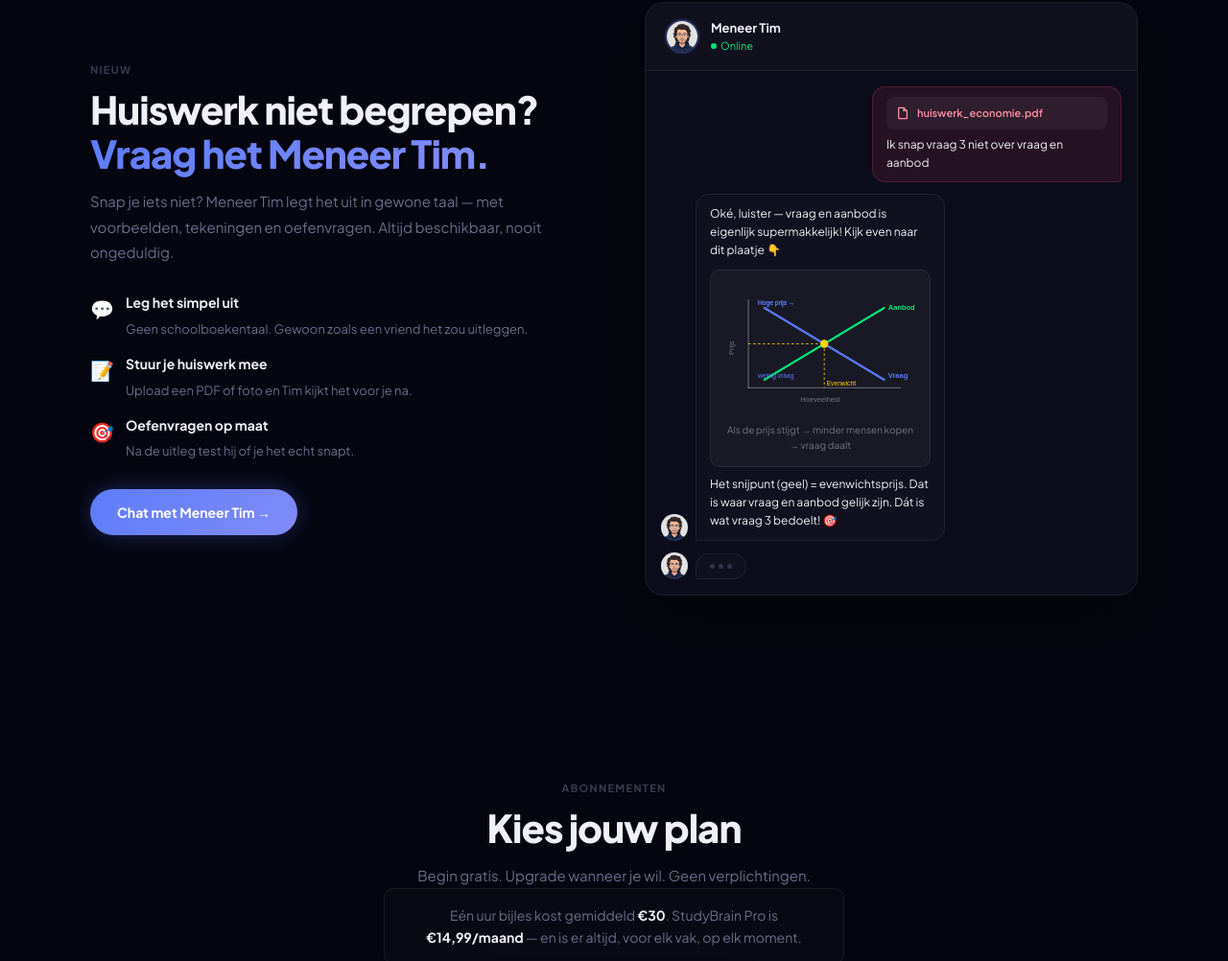
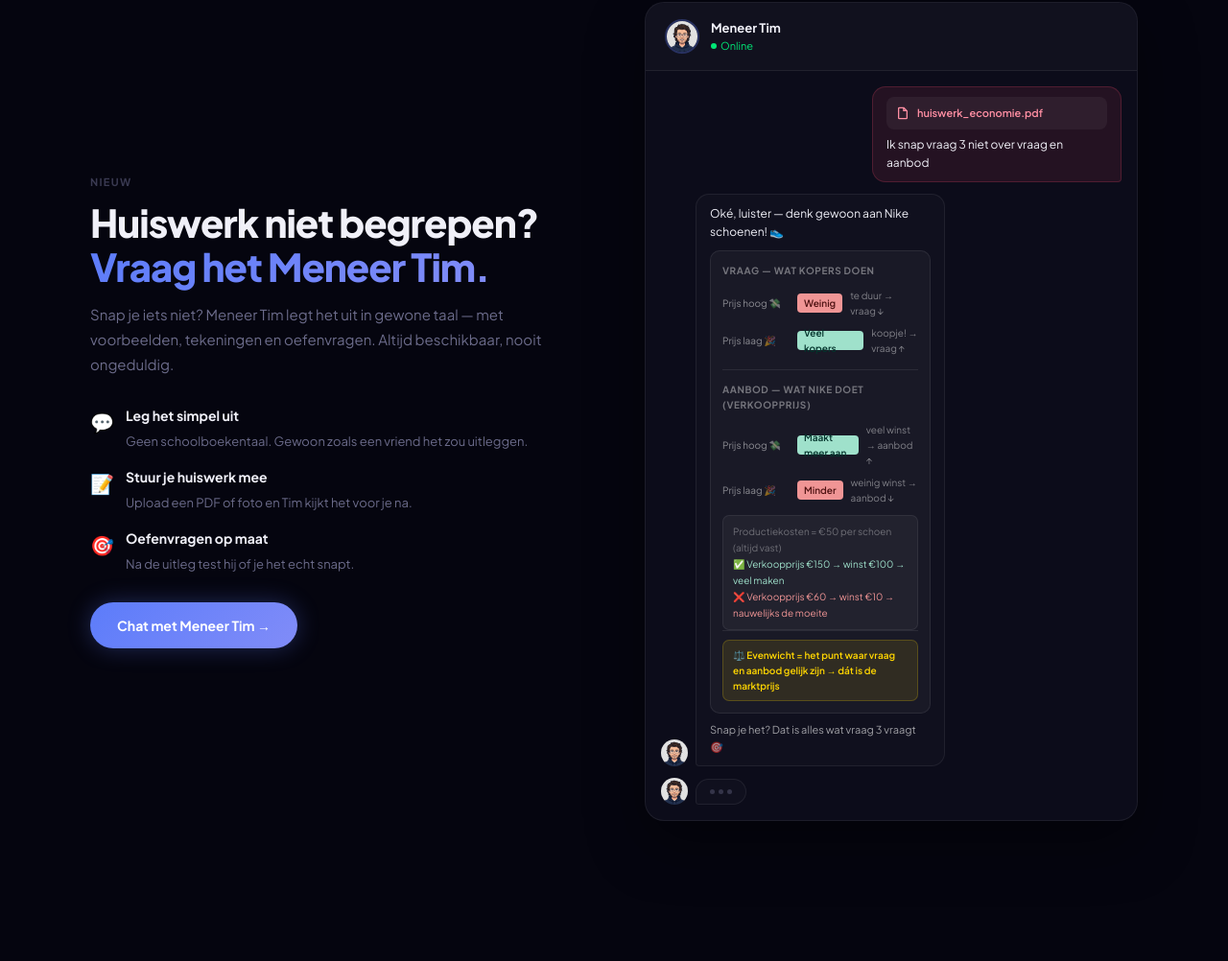
Before and after one commit to aminaddarrazi2004-beep/studybrain, a website: page index.html in a window 1280 px wide. Shown: the part 3616-4618 px from the top of the page at 96% size. Drawn offline with Linux system fonts and the light colour scheme.

Commit message:
Update index.html

```diff
--- a/index.html
+++ b/index.html
@@ -709,39 +709,48 @@
             </div>
           </div>
 
-          <!-- Tim reageert met uitleg -->
+          <!-- Tim reageert met simpele uitleg -->
           <div class="tcp-msg tim">
             <img src="tim-avatar.png" alt="Tim" style="width:28px;height:28px;border-radius:50%;object-fit:cover;flex-shrink:0;align-self:flex-end;">
             <div class="tcp-bubble tim-bubble">
-              Oké, luister — vraag en aanbod is eigenlijk supermakkelijk! Kijk even naar dit plaatje 👇
-              <!-- Simpele illustratie vraag & aanbod -->
-              <div style="margin-top:10px;background:rgba(255,255,255,0.04);border:1px solid rgba(255,255,255,0.08);border-radius:10px;padding:14px;">
-                <svg viewBox="0 0 240 160" xmlns="http://www.w3.org/2000/svg" style="width:100%;height:auto;">
-                  <!-- Assen -->
-                  <line x1="30" y1="130" x2="220" y2="130" stroke="rgba(255,255,255,0.3)" stroke-width="1.5" stroke-linecap="round"/>
-                  <line x1="30" y1="20" x2="30" y2="130" stroke="rgba(255,255,255,0.3)" stroke-width="1.5" stroke-linecap="round"/>
-                  <!-- As labels -->
-                  <text x="120" y="148" text-anchor="middle" fill="rgba(255,255,255,0.4)" font-size="9" font-family="sans-serif">Hoeveelheid</text>
-                  <text x="12" y="80" text-anchor="middle" fill="rgba(255,255,255,0.4)" font-size="9" font-family="sans-serif" transform="rotate(-90,12,80)">Prijs</text>
-                  <!-- Vraagcurve (daalt) -->
-                  <line x1="50" y1="30" x2="200" y2="120" stroke="#5c7cfa" stroke-width="2.5" stroke-linecap="round"/>
-                  <text x="205" y="118" fill="#5c7cfa" font-size="9" font-weight="bold" font-family="sans-serif">Vraag</text>
-                  <!-- Aanbodcurve (stijgt) -->
-                  <line x1="50" y1="120" x2="200" y2="30" stroke="#00e676" stroke-width="2.5" stroke-linecap="round"/>
-                  <text x="205" y="32" fill="#00e676" font-size="9" font-weight="bold" font-family="sans-serif">Aanbod</text>
-                  <!-- Snijpunt -->
-                  <circle cx="125" cy="75" r="5" fill="#ffd600"/>
-                  <line x1="125" y1="75" x2="125" y2="130" stroke="#ffd600" stroke-width="1" stroke-dasharray="3,3"/>
-                  <line x1="30" y1="75" x2="125" y2="75" stroke="#ffd600" stroke-width="1" stroke-dasharray="3,3"/>
-                  <text x="128" y="127" fill="#ffd600" font-size="8" font-family="sans-serif">Evenwicht</text>
-                  <!-- Pijl labels -->
-                  <text x="42" y="26" fill="#5c7cfa" font-size="8" font-family="sans-serif">Hoge prijs →</text>
-                  <text x="42" y="26" fill="#5c7cfa" font-size="8" font-family="sans-serif">Hoge prijs →</text>
-                  <text x="42" y="118" fill="#5c7cfa" font-size="8" font-family="sans-serif">weinig vraag</text>
-                </svg>
-                <div style="font-size:10px;color:rgba(255,255,255,0.4);margin-top:6px;text-align:center;">Als de prijs stijgt → minder mensen kopen → vraag daalt</div>
+              Oké, luister — denk gewoon aan Nike schoenen! 👟
+              <div style="margin-top:10px;background:rgba(255,255,255,0.04);border:1px solid rgba(255,255,255,0.08);border-radius:10px;padding:12px;font-size:11px;">
+
+                <div style="font-size:10px;font-weight:700;letter-spacing:0.06em;text-transform:uppercase;color:rgba(255,255,255,0.4);margin-bottom:10px;">Vraag — wat kopers doen</div>
+                <div style="display:flex;align-items:center;gap:8px;margin-bottom:7px;">
+                  <div style="font-size:10px;color:rgba(255,255,255,0.5);width:70px;flex-shrink:0;">Prijs hoog 💸</div>
+                  <div style="height:20px;width:50px;background:#F09595;border-radius:4px;display:flex;align-items:center;padding:0 7px;font-size:10px;color:#501313;font-weight:600;">Weinig</div>
+                  <div style="font-size:10px;color:rgba(255,255,255,0.45);">te duur → vraag ↓</div>
+                </div>
+                <div style="display:flex;align-items:center;gap:8px;margin-bottom:14px;">
+                  <div style="font-size:10px;color:rgba(255,255,255,0.5);width:70px;flex-shrink:0;">Prijs laag 🎉</div>
+                  <div style="height:20px;width:110px;background:#9FE1CB;border-radius:4px;display:flex;align-items:center;padding:0 7px;font-size:10px;color:#04342C;font-weight:600;">Veel kopers</div>
+                  <div style="font-size:10px;color:rgba(255,255,255,0.45);">koopje! → vraag ↑</div>
+                </div>
+
+                <div style="height:0.5px;background:rgba(255,255,255,0.08);margin-bottom:12px;"></div>
+
+                <div style="font-size:10px;font-weight:700;letter-spacing:0.06em;text-transform:uppercase;color:rgba(255,255,255,0.4);margin-bottom:10px;">Aanbod — wat Nike doet (verkoopprijs)</div>
+                <div style="display:flex;align-items:center;gap:8px;margin-bottom:7px;">
+                  <div style="font-size:10px;color:rgba(255,255,255,0.5);width:70px;flex-shrink:0;">Prijs hoog 💸</div>
+                  <div style="height:20px;width:110px;background:#9FE1CB;border-radius:4px;display:flex;align-items:center;padding:0 7px;font-size:10px;color:#04342C;font-weight:600;">Maakt meer aan</div>
+                  <div style="font-size:10px;color:rgba(255,255,255,0.45);">veel winst → aanbod ↑</div>
+                </div>
+                <div style="display:flex;align-items:center;gap:8px;margin-bottom:10px;">
+                  <div style="font-size:10px;color:rgba(255,255,255,0.5);width:70px;flex-shrink:0;">Prijs laag 🎉</div>
+                  <div style="height:20px;width:55px;background:#F09595;border-radius:4px;display:flex;align-items:center;padding:0 7px;font-size:10px;color:#501313;font-weight:600;">Minder</div>
+                  <div style="font-size:10px;color:rgba(255,255,255,0.45);">weinig winst → aanbod ↓</div>
+                </div>
+                <div style="background:rgba(255,255,255,0.04);border:1px solid rgba(255,255,255,0.07);border-radius:7px;padding:8px 10px;font-size:10px;color:rgba(255,255,255,0.55);line-height:1.7;">
+                  <span style="color:rgba(255,255,255,0.35);">Productiekosten = €50 per schoen (altijd vast)</span><br>
+                  <span style="color:#9FE1CB;">✅ Verkoopprijs €150 → winst €100 → veel maken</span><br>
+                  <span style="color:#F09595;">❌ Verkoopprijs €60 → winst €10 → nauwelijks de moeite</span>
+                </div>
+
+                <div style="height:0.5px;background:rgba(255,255,255,0.08);margin-bottom:10px;"></div>
+                <div style="background:rgba(255,214,0,0.1);border:1px solid rgba(255,214,0,0.2);border-radius:7px;padding:7px 10px;font-size:10px;color:#ffd600;font-weight:600;">⚖️ Evenwicht = het punt waar vraag en aanbod gelijk zijn → dát is de marktprijs</div>
               </div>
-              <div style="margin-top:8px;font-size:12px;line-height:1.6;">Het snijpunt (geel) = evenwichtsprijs. Dat is waar vraag en aanbod gelijk zijn. Dát is wat vraag 3 bedoelt! 🎯</div>
+              <div style="margin-top:8px;font-size:11px;color:rgba(255,255,255,0.6);line-height:1.6;">Snap je het? Dat is alles wat vraag 3 vraagt 🎯</div>
             </div>
           </div>
 
```
